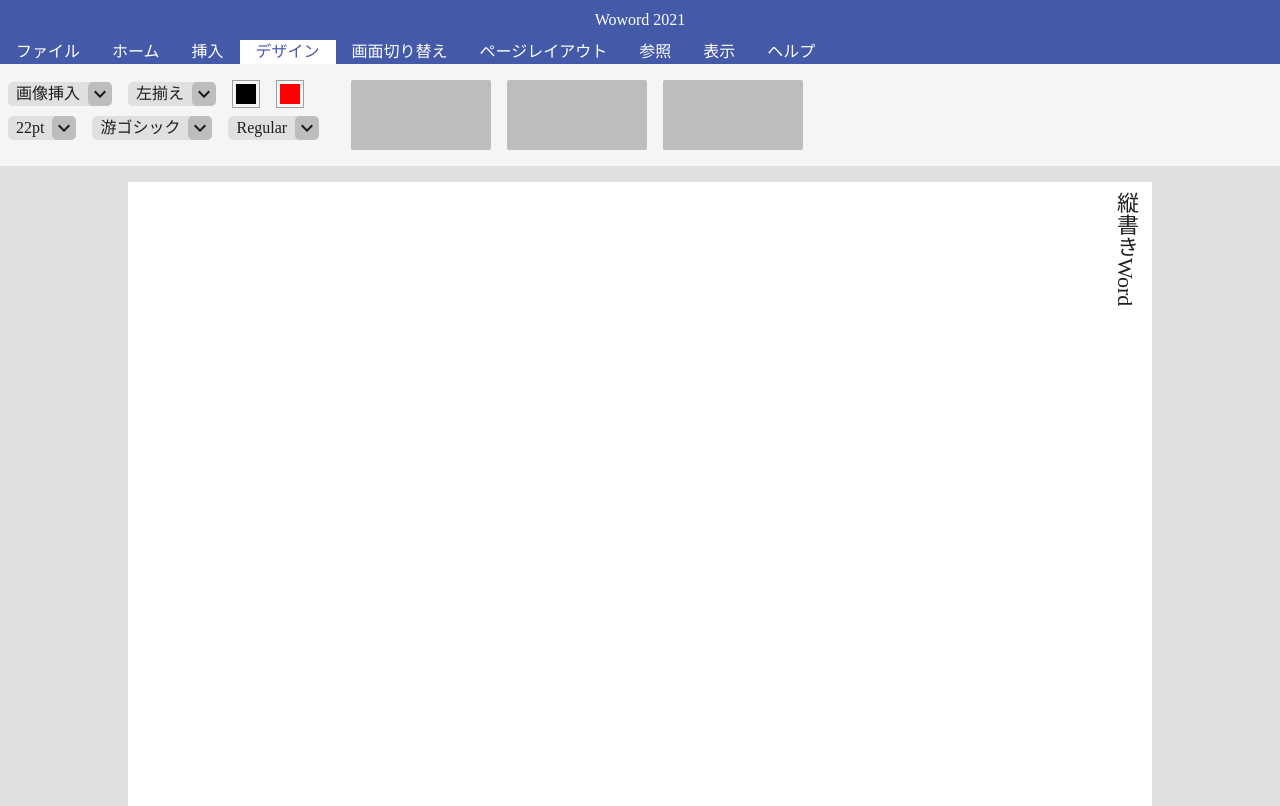
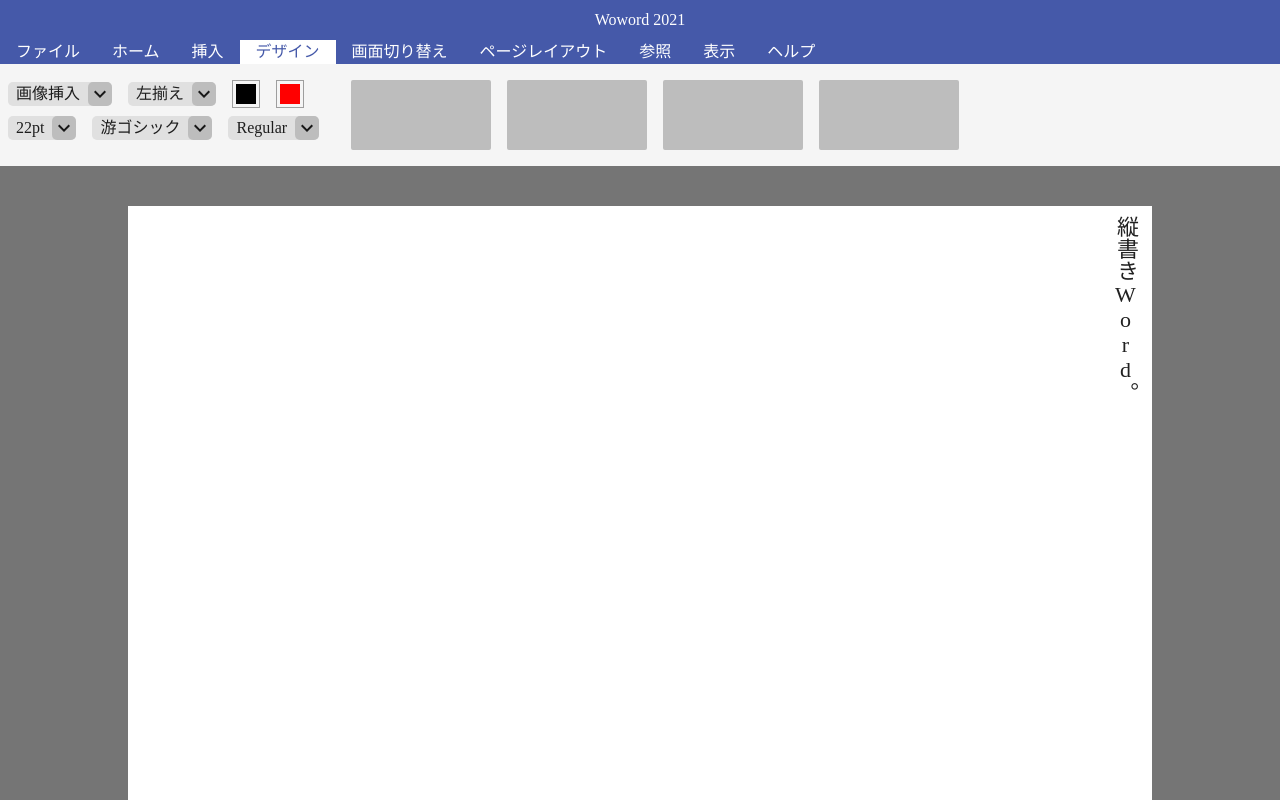
Before and after one commit to takusan23/next-js-word-demo, a Next.js app: page / in a window 1280 px wide. Built offline with nearby package versions, Linux system fonts and the light colour scheme.

Commit message:
いい感じ！！！！

```diff
--- a/components/Layout.tsx
+++ b/components/Layout.tsx
@@ -1,4 +1,4 @@
-import { CssBaseline } from "@mui/material"
+import { CssBaseline, Grid } from "@mui/material"
 import Box from "@mui/material/Box"
 import RibbonUI from "./RibbonUI"
 
@@ -12,11 +12,32 @@ const Layout: React.FC<LayoutProps> = ({ children, ...props }) => {
     return (
         <Box>
             <CssBaseline />
-            <RibbonUI />
-            <Box component="main">
-                {children}
-            </Box>
-        </Box>
+            <Grid
+                container
+                spacing={0}
+                direction="column"
+                alignItems="stretch"
+                sx={{ minHeight: '100vh', }}
+            >
+                {/* リボンUIの部分 */}
+                <Grid item xs="auto">
+                    <RibbonUI />
+                </Grid>
+
+                {/* 本文 */}
+                <Grid item xs sx={{ overflowY: 'scroll' }}>
+                    <Box
+                        component="main"
+                        sx={{
+                            height: '100%',
+                            maxHeight: '100%',
+                        }}
+                    >
+                        {children}
+                    </Box>
+                </Grid>
+            </Grid>
+        </Box >
     )
 }
 
--- a/components/RibbonContent.tsx
+++ b/components/RibbonContent.tsx
@@ -43,7 +43,7 @@ const SkeletonUIGroup = () => {
     return (
         <Grid container spacing={2}>
             {
-                [0, 1, 2].map((key) => (
+                [0, 1, 2, 3].map((key) => (
                     <Grid item key={key}>
                         <SkeletonComponent />
                     </Grid>
--- a/components/VerticalTextField.tsx
+++ b/components/VerticalTextField.tsx
@@ -10,17 +10,20 @@ const VerticalTextField = () => {
             contentEditable
             style={{
                 padding: '10px',
-                height: '80vh',
                 width: '80vw',
                 fontSize: '22px',
+                border: 'none',
+                outline: 'none',
+                height: '100%',
+                backgroundColor: theme.palette.background.default,
+                // 縦書き
                 writingMode: 'vertical-rl',
                 msWritingMode: 'vertical-rl',
                 WebkitWritingMode: 'vertical-rl',
-                border: 'none',
-                outline: 'none',
-                backgroundColor: theme.palette.background.default
+                // すべて縦方向
+                textOrientation: 'upright'
             }}>
-            縦書きWord
+            縦書きWord。
         </div>
     )
 }
--- a/pages/index.tsx
+++ b/pages/index.tsx
@@ -1,5 +1,6 @@
 import { colors, Grid } from '@mui/material'
 import type { NextPage } from 'next'
+import VerticalTextField from '../components/VerticalTextField'
 import WritingLayout from '../components/WritingLayout'
 
 /** 最初に表示される画面 */
@@ -10,17 +11,13 @@ const Home: NextPage = () => {
             direction="column"
             alignItems="center"
             sx={{
-                paddingLeft: 5,
-                paddingRight: 5,
-                paddingTop: 2,
-                paddingBottom: 2,
-                height: '80vh',
-                overflowY: 'scroll',
-                backgroundColor: colors.grey[300]
+                paddingTop: 5,
+                paddingBottom: 5,
+                backgroundColor: colors.grey[600]
             }}
         >
-            <Grid item>
-                <WritingLayout />
+            <Grid item xs>
+                <VerticalTextField />
             </Grid>
         </Grid>
     )
```
